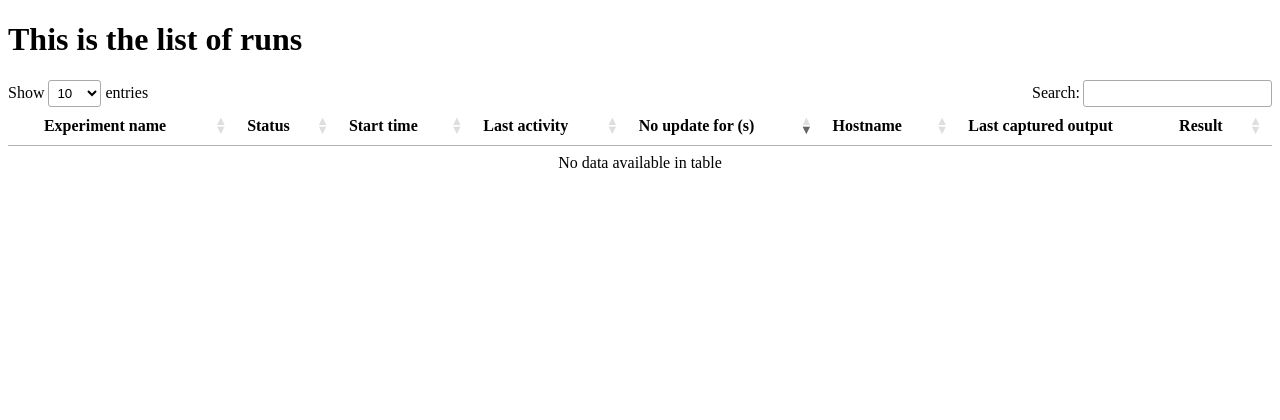
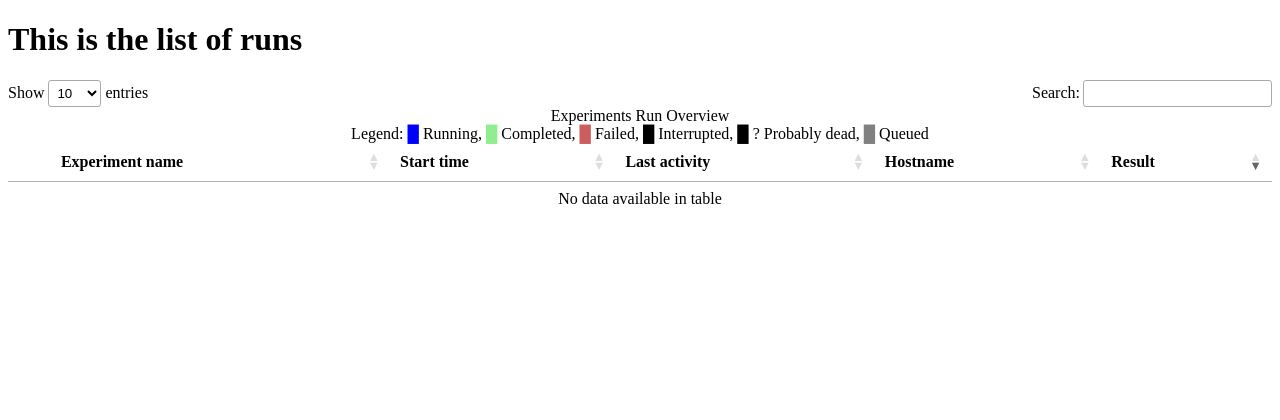
Before and after one commit to chovanecm/sacredboard, a Flask app: page /runs in a window 1280 px wide. Shown: the top 420 px of the page. Run offline with Flask 2, Linux system fonts and the light colour scheme; data that the repository does not hold is empty; parts of the project's set-up code (start-up, migrations or seed data) failed here and were passed over; some libraries are stand-ins or nearby versions.

Commit message:
Colored dots representing experiment status
issue:
https://github.com/chovanecm/sacredboard/issues/3

lightgreen for completed experiment runs
indianred for failed runs
grey for queued runs
black for interrupted
blue for running with heartbeat < 120 seconds ago
black with a question mark for running but with no update >= 120 seconds

legend on the /runs page

```diff
--- /dev/null
+++ b/sacredboard/static/css/runs.css
@@ -0,0 +1,22 @@
+[sacred-content="status-icon"][sacred-status="COMPLETED"], .run-completed {
+    color: lightgreen;
+}
+[sacred-content="status-icon"][sacred-status="FAILED"], .run-failed  {
+    color: indianred;
+}
+[sacred-content="status-icon"][sacred-status="QUEUED"], .run-queued  {
+    color: grey;
+}
+[sacred-content="status-icon"][sacred-status="RUNNING"][sacred-is-alive="true"], .run-alive {
+    color: blue;
+}
+[sacred-content="status-icon"][sacred-status="RUNNING"][sacred-is-alive="false"], .run-dead {
+    color: black;
+}
+[sacred-content="status-icon"][sacred-status="RUNNING"][sacred-is-alive="false"]:after, .run-dead:after {
+    color: black;
+    content: " ?";
+}
+[sacred-content="status-icon"][sacred-status="INTERRUPTED"], .run-interrupted {
+    color: black;
+}
--- a/sacredboard/templates/api/runs.js
+++ b/sacredboard/templates/api/runs.js
@@ -9,6 +9,7 @@
         "id": {{run._id | tostr | default | tojson}},
         "experiment_name": {{run.experiment.name | default | tojson}},
         "status": {{run.status | default | tojson | safe}},
+        "is_alive": {{run.heartbeat | default | timediff  | detect_alive_experiment | tojson }},
         "start_time": {{run.start_time | default | format_datetime | tojson}},
         "heartbeat": {{run.heartbeat | default | format_datetime | tojson}},
         "heartbeat_diff": {{run.heartbeat | default | timediff | tojson}},
--- a/sacredboard/templates/runs.html
+++ b/sacredboard/templates/runs.html
@@ -18,7 +18,9 @@
     <script type="text/javascript"
             src="https://cdn.datatables.net/v/bs-3.3.7/jszip-2.5.0/pdfmake-0.1.18/dt-1.10.13/b-1.2.4/b-html5-1.2.4/b-print-1.2.4/fh-3.1.2/sc-1.4.2/datatables.js"></script>
 
-    <script type="text/javascript" src="{{url_for('static', filename='js/sacredboard.js')}}"></script>
+    <script type="text/javascript" src="{{url_for('static', filename='js/runs.js')}}"></script>
+
+    <link rel="stylesheet" type="text/css" href="{{url_for('static', filename='css/runs.css')}}"/>
 
     <!-- master-detail view -->
     <style type="text/css">
@@ -63,13 +65,6 @@
                                   </div>
                                 </div>
                             </div>`;
-
-            var tmp = '<table cellpadding="5" cellspacing="0" border="0" style="padding-left:50px;">' +
-                '<tr>' +
-                '<td>Full captured out:</td>' +
-                '<td><pre style="overflow: auto; height: 20eM; width: 75eM; background-color: lavender" class="scrollDown">' + d.object.captured_out + '</pre></td>' +
-                '</tr>' +
-                '</table>';
             return tabs;
 
         }
@@ -92,17 +87,23 @@
                             "data": null,
                             "defaultContent": ''
                         },
-                        {"data": "experiment_name", "name": "experiment.name"},
                         {
-                            "data": "status", "name": "status", "render": function (data, row) {
-                            return data[0];
-                        }
+                            "data": "experiment_name", "name": "experiment.name",
+                            "render": function (data, type, row) {
+                              return '<span sacred-content="status-icon" sacred-status="' + row.status +
+                                  '" sacred-is-alive="' + row.is_alive + '">&block;</span>  ' + data;
+                            }
                         },
+                        /*{
+                         "data": "status", "name": "status", "render": function (data, row) {
+                         return data[0];
+                         }
+                         },*/
                         {"data": "start_time", "name": "start_time"},
                         {"data": "heartbeat", "name": "heartbeat"},
-                        {"data": "heartbeat_diff", "name": "heartbeat"},
+                        /*{"data": "heartbeat_diff", "name": "heartbeat"},*/
                         {"data": "hostname", "name": "hostname"},
-                        {"data": "captured_out_last_line", "name": "captured_out", "orderable": false},
+                        /*{"data": "captured_out_last_line", "name": "captured_out", "orderable": false},*/
                         {"data": "result", "name": "result"},
                         {"data": "id", "visible": false}
                     ],
@@ -167,16 +168,21 @@
 <h1>This is the list of runs</h1>
 <div class="container-fluid">
     <table id="runs" class="table table-striped table-hover">
+        <caption>Experiments Run Overview<br>
+            Legend: <span class="run-alive">&block;</span> Running,
+            <span class="run-completed">&block;</span> Completed,
+            <span class="run-failed">&block;</span> Failed,
+            <span class="run-interrupted">&block;</span> Interrupted,
+            <span class="run-dead">&block;</span> Probably dead,
+            <span class="run-queued">&block;</span> Queued
+        </caption>
         <thead>
         <tr>
             <th><!-- expand / hide button --></th>
             <th>Experiment name</th>
-            <th>Status</th>
             <th>Start time</th>
             <th>Last activity</th>
-            <th>No update for (s)</th>
             <th>Hostname</th>
-            <th>Last captured output</th>
             <th>Result</th>
 
         </tr>
@@ -184,15 +190,6 @@
         <tbody>
         {% for run in runs %}
         <tr>
-            <td></td>
-            <td>{{run.experiment.name}}</td>
-            <td title="{{run.status}}">{{run.status | first_letter}}</td>
-            <td>{{run.start_time | format_datetime}}</td>
-            <td>{{run.heartbeat | format_datetime }}</td>
-            <td>{{run.heartbeat | timediff}}</td>
-            <td>{{run.host.hostname}}</td>
-            <td>{{run.captured_out | last_line}}</td>
-            <td>{{run.result}}</td>
 
         </tr>
         {% endfor %}
```
Also changed, not shown: sacredboard/app/config/jinja_filters.py (+7 -0 lines), sacredboard/static/js/runs.js (renamed from sacredboard/static/js/sacredboard.js).
